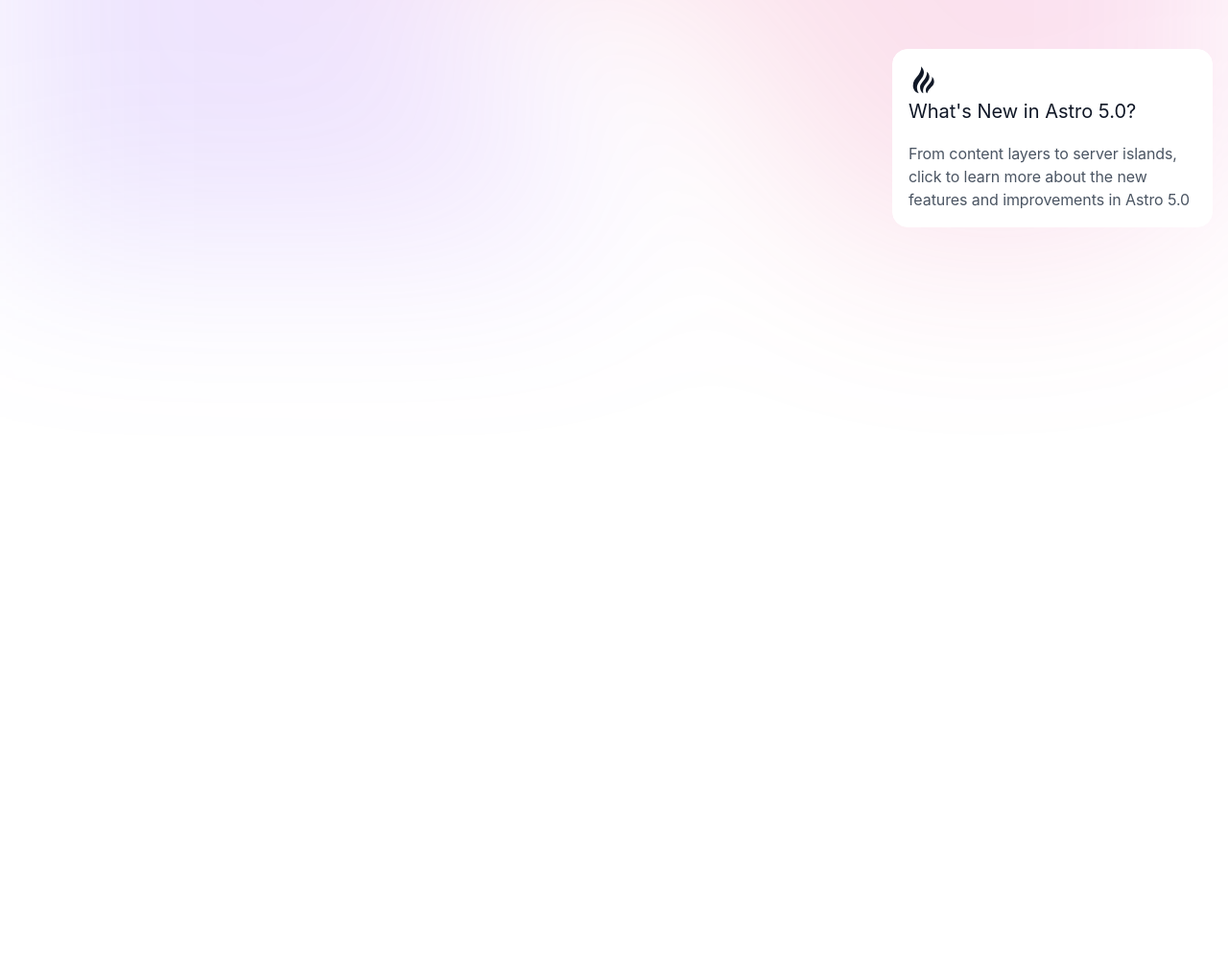
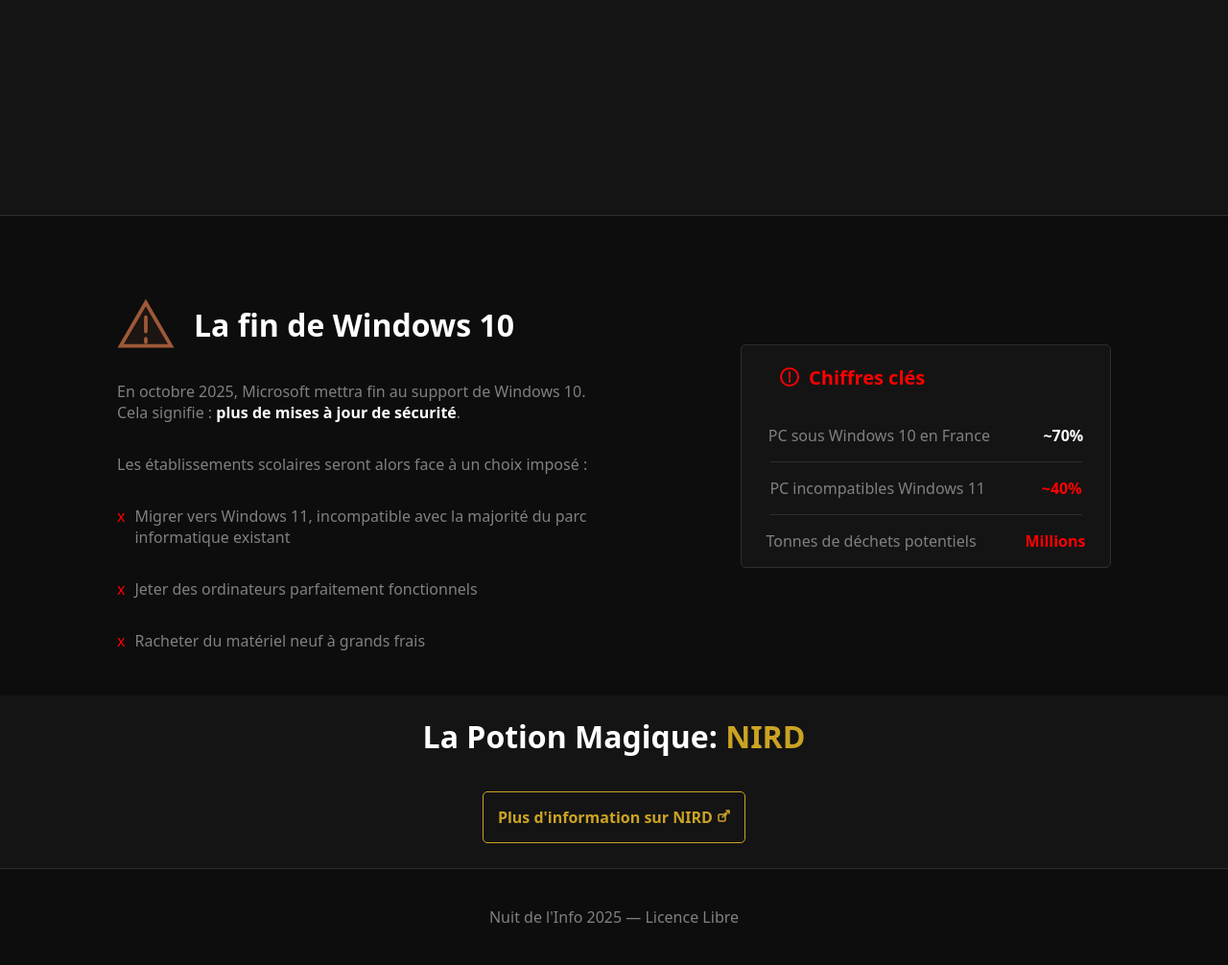
Before and after one commit to Azurioh/nuit-de-linfo-2025, an Astro site in the folder apps/frontend/: page / in a window 1280 px wide. Shown: the part 547-1553 px from the top of the page at 96% size. Before the commit the page ends 800 px from the top, so only its background shows below. Built offline with nearby package versions, Linux system fonts and the light colour scheme; Astro itself is replaced by a stand-in of ours.

Commit message:
feat: Implement home page

```diff
--- /dev/null
+++ b/apps/frontend/src/components/Footer.astro
@@ -0,0 +1,7 @@
+---
+import '../styles/footer.css'
+---
+
+<div class="footer">
+    <p>Nuit de l'Info 2025 — Licence Libre</p>
+</div>
--- /dev/null
+++ b/apps/frontend/src/components/Navbar.astro
@@ -0,0 +1,13 @@
+---
+import "../styles/navbar.css";
+
+---
+
+<div class="container">
+    <div class="left-section">
+        <a href="/">La démarche NIRD</a>
+    </div>
+    <div class="right-section">
+        <a class="register" href="/register">S'inscrire</a>
+    </div>
+</div>
--- a/apps/frontend/src/layouts/Layout.astro
+++ b/apps/frontend/src/layouts/Layout.astro
@@ -23,6 +23,8 @@
 		margin: 0;
 		width: 100%;
 		height: 100%;
+		font-family: system-ui, -apple-system, BlinkMacSystemFont, 'Segoe UI', Roboto, sans-serif;
+		background-color: rgb(13, 13, 13);
 	}
 
 	.grey-filter {
--- a/apps/frontend/src/pages/index.astro
+++ b/apps/frontend/src/pages/index.astro
@@ -1,11 +1,127 @@
 ---
-import Welcome from '../components/Welcome.astro';
-import Layout from '../layouts/Layout.astro';
-
-// Welcome to Astro! Wondering what to do next? Check out the Astro documentation at https://docs.astro.build
-// Don't want to use any of this? Delete everything in this file, the `assets`, `components`, and `layouts` directories, and start fresh.
+import Footer from "../components/Footer.astro";
+import Navbar from "../components/Navbar.astro";
+import Layout from "../layouts/Layout.astro";
+import "../styles/index.css";
 ---
 
 <Layout>
-	<Welcome />
+	<Navbar />
+	<div class="slogan">
+		<p>
+			UN NUMÉRIQUE <strong>LIBRE</strong> ET <strong>ÉCOCITOYEN</strong> DANS
+			LES <strong>ÉTABLISSEMENTS SCOLAIRES</strong>
+		</p>
+		<picture>
+			<img src="/image.png" />
+		</picture>
+		<!-- <img src="/image.png"> -->
+	</div>
+	<div class="problem">
+		<div class="content">
+			<div class="title">
+				<svg width="60px" height="60px" viewBox="0 0 32 32">
+					<path
+						d="M16 4L2 28h28L16 4z"
+						stroke="rgb(158, 89, 56)"
+						stroke-width="2"
+						fill="rgb(158, 89, 56)"
+						fill-opacity="0.1"></path>
+					<path
+						d="M16 12v8M16 24v2"
+						stroke="rgb(158, 89, 56)"
+						stroke-width="2"
+						stroke-linecap="round"></path>
+				</svg>
+				<h1>La fin de Windows 10</h1>
+			</div>
+			<div class="text">
+				<p>
+					En octobre 2025, Microsoft mettra fin au support de Windows
+					10. Cela signifie : <strong
+						>plus de mises à jour de sécurité</strong
+					>.
+				</p>
+				<p>
+					Les établissements scolaires seront alors face à un choix
+					imposé :
+				</p>
+				<div class="bullet-point">
+					<div class="bullet">
+						<p class="x">x</p>
+						<p>
+							Migrer vers Windows 11, incompatible avec la
+							majorité du parc informatique existant
+						</p>
+					</div>
+					<div class="bullet">
+						<p class="x">x</p>
+						<p>Jeter des ordinateurs parfaitement fonctionnels</p>
+					</div>
+					<div class="bullet">
+						<p class="x">x</p>
+						<p>Racheter du matériel neuf à grands frais</p>
+					</div>
+				</div>
+			</div>
+		</div>
+		<div class="key-numbers">
+			<p class="header">
+				<svg width="20" height="20" viewBox="0 0 20 20" fill="red">
+					<circle
+						cx="10"
+						cy="10"
+						r="9"
+						stroke="red"
+						stroke-width="2"
+						fill="none"></circle>
+					<path
+						d="M10 5v6M10 13v2"
+						stroke="red"
+						stroke-width="2"
+						stroke-linecap="round"></path>
+				</svg>
+				Chiffres clés
+			</p>
+			<div class="key-1">
+				<p class="fact">PC sous Windows 10 en France</p>
+				<p class="number">~70%</p>
+			</div>
+			<div class="separator"></div>
+			<div class="key-2">
+				<p class="fact">PC incompatibles Windows 11</p>
+				<p class="number">~40%</p>
+			</div>
+			<div class="separator"></div>
+			<div class="key-3">
+				<p class="fact">Tonnes de déchets potentiels</p>
+				<p class="number">Millions</p>
+			</div>
+		</div>
+	</div>
+	<div class="solution">
+		<div class="title">
+			<h1>La Potion Magique: <strong>NIRD</strong></h1>
+		</div>
+		<div class="more-information">
+			<a href="https://nird.forge.apps.education.fr/linux/">
+				Plus d'information sur NIRD
+				<svg
+					width="14"
+					height="14"
+					viewBox="0 0 14 14"
+					fill="none"
+					class="inline-block"
+				>
+					<path
+						d="M10 1h3v3M6 8l7-7M9 3.5V11a1 1 0 01-1 1H3a1 1 0 01-1-1V6a1 1 0 011-1h7.5"
+						stroke="currentColor"
+						stroke-width="1.5"
+						stroke-linecap="round"
+						stroke-linejoin="round"></path>
+				</svg>
+			</a>
+		</div>
+	</div>
+	<Footer />
 </Layout>
--- /dev/null
+++ b/apps/frontend/src/styles/footer.css
@@ -0,0 +1,12 @@
+.footer {
+    background-color: rgb(13, 13, 13);
+    height: 100px;
+    display: flex;
+    align-items: center;
+    justify-content: center;
+}
+
+.footer p {
+    color: grey;
+    text-align: center;
+}
--- /dev/null
+++ b/apps/frontend/src/styles/index.css
@@ -0,0 +1,161 @@
+.slogan {
+    flex-direction: row;
+    display: flex;
+    align-items: center;
+    justify-content: center;
+    height: 600px;
+    padding: 50px;
+    border-bottom: 1px solid rgb(46, 46, 46);
+    background-color: rgb(20, 20, 20);
+}
+
+.slogan p {
+    width: 40%;
+    color: white;
+    font-size: 40px;
+
+    strong {
+        color: rgb(203, 163, 35);
+    }
+}
+
+.slogan picture {
+    width: 50%;
+    height: auto;
+    margin-left: 20px;
+}
+
+.problem {
+    display: flex;
+    flex-direction: row;
+    height: 500px;
+    gap: 50px;
+    align-items: center;
+    justify-content: center;
+}
+
+.problem .content {
+    margin-top: 20px;
+    display: flex;
+    justify-content: flex-start;
+    align-items: start;
+    flex-direction: column;
+    color: white;
+    width: 600px;
+}
+
+.problem .content .text {
+    display: flex;
+    justify-content: flex-start;
+    align-items: start;
+    flex-direction: column;
+    color: grey;
+    width: 500px;
+}
+
+.problem .content .text strong {
+    color: white;
+}
+
+
+.problem .content .text .bullet-point .bullet {
+    display: flex;
+    flex-direction: row;
+    gap: 5px;
+}
+
+.problem .content .text .bullet-point .x {
+    color: red;
+    font-weight: lighter;
+    padding-right: 5px;
+}
+
+.problem .content .title {
+    margin-top: 20px;
+    display: flex;
+    align-items: center;
+    flex-direction: row;
+    color: white;
+    gap: 20px;
+}
+
+.problem .key-numbers {
+    display: flex;
+    flex-direction: column;
+    border: 1px solid rgb(46, 46, 46);
+    width: 30%;
+    border-radius: 5px;
+    background-color: rgb(20, 20, 20);
+}
+
+.problem .key-numbers:hover {
+    border-color: red;
+}
+
+.problem .key-numbers .header {
+    display: flex;
+    color: red;
+    font-size: 20px;
+    font-weight: bold;
+    gap: 10px;
+    align-items: center;
+    margin-left: 40px;
+}
+
+.problem .key-numbers div {
+    display: flex;
+    justify-content: space-around;
+}
+
+.problem .key-numbers div .fact {
+    color: grey;
+}
+
+.problem .key-numbers .key-1 .number {
+    color: white;
+    font-weight: bold;
+}
+
+.problem .key-numbers .key-2 .number {
+    color: red;
+    font-weight: bold;
+}
+
+.problem .key-numbers .key-3 .number {
+    color: red;
+    font-weight: bold;
+}
+
+.problem .key-numbers .separator {
+    align-self: center;
+    border-bottom: 1px solid rgb(46, 46, 46);
+    width: 85%;
+}
+
+.solution {
+    display: flex;
+    justify-items: center;
+    align-items: center;
+    flex-direction: column;
+    height: 180px;
+    gap: 30px;
+    background-color: rgb(20, 20, 20);
+    border-bottom: 1px solid rgb(46, 46, 46);
+}
+
+.solution .title h1 {
+    color: white;
+
+    strong {
+        color: rgb(203, 163, 35);
+    }
+}
+
+.solution .more-information a {
+    border: rgb(203, 163, 35) 1px solid;
+    padding: 15px;
+    border-radius: 5px;
+    text-decoration: none;
+    color: rgb(203, 163, 35);
+    font-weight: bold;
+}
--- /dev/null
+++ b/apps/frontend/src/styles/navbar.css
@@ -0,0 +1,35 @@
+.container {
+    width: 100%;
+    height: 70px;
+    background-color: rgb(13, 13, 13);
+    display: flex;
+    flex-direction: row;
+    align-items: center;
+    justify-content: space-around;
+    border-bottom: 1px solid rgb(46, 46, 46);
+}
+
+.left-section a {
+    text-decoration: none;
+    color: white;
+    font-weight: bold;
+}
+
+.right-section {
+    display: flex;
+    flex-direction: row;
+    align-items: center;
+    gap: 20px;
+}
+
+.right-section .register {
+    text-decoration: none;
+    color: black;
+    background-color: rgb(203, 163, 35);
+    border-radius: 8px;
+    padding: 10px;
+}
+
+.right-section .register:hover {
+    color: white;
+}
```
Also changed, not shown: apps/frontend/public/image.png (added).
